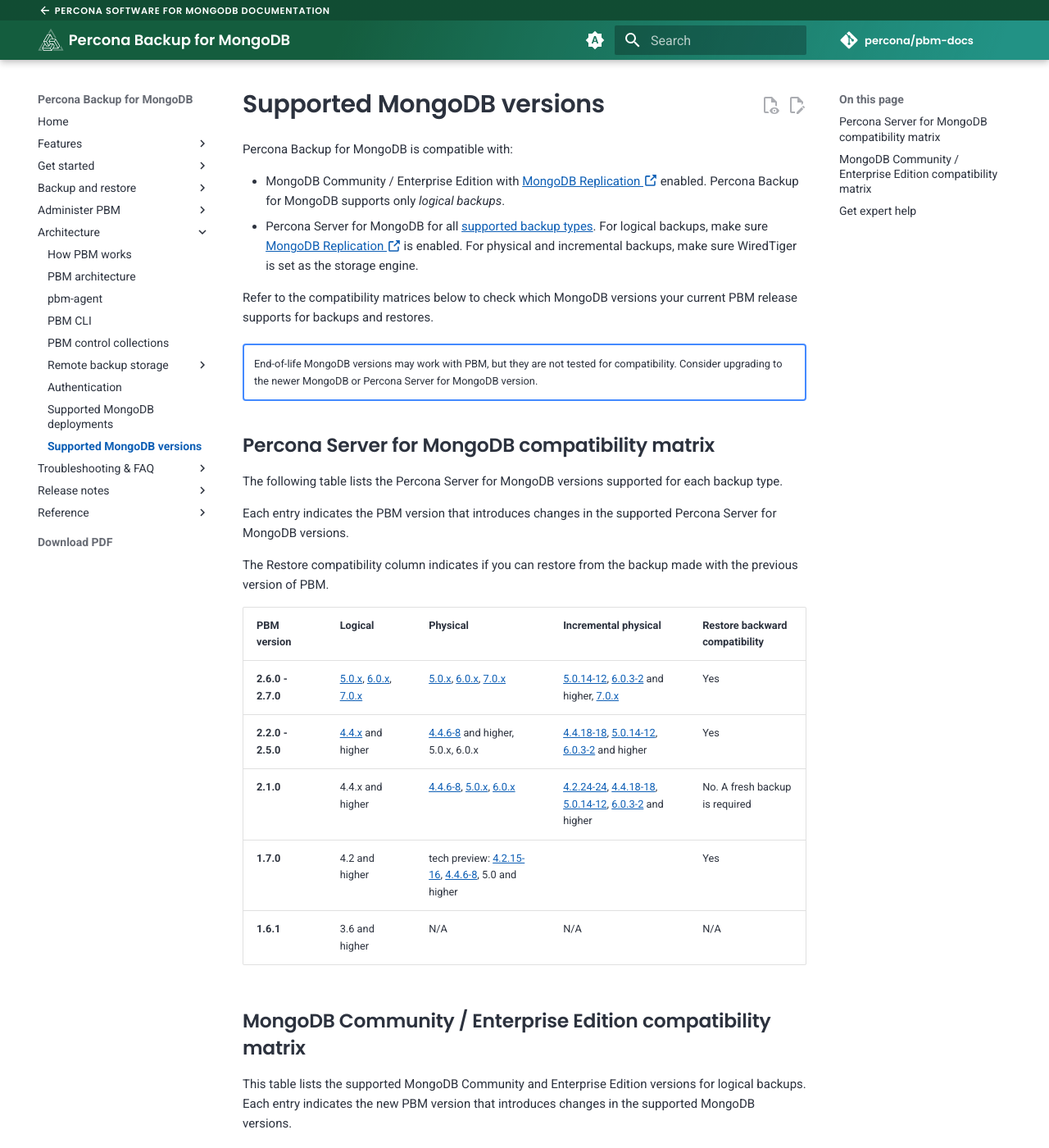
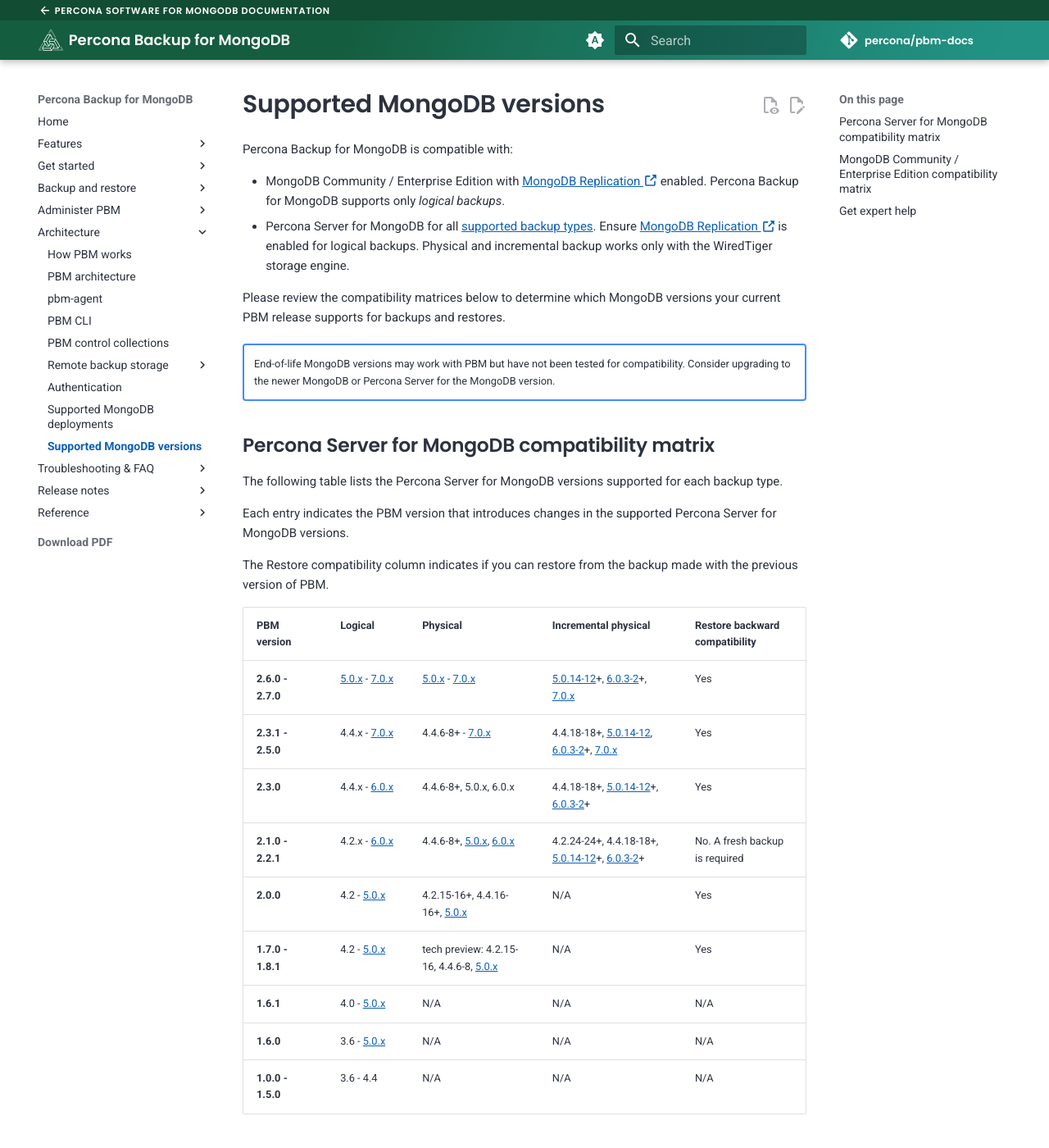
Before and after one commit to percona/pbm-docs, an MkDocs documentation site: the page built from docs/details/versions.md, in a window 1280 px wide and 1400 px high. Shown: the whole window at 82% size. Built offline with MkDocs 1.6.1 and Material for MkDocs 9.7.7, drawn with Linux system fonts in a browser that asks for light colours; nearby versions of some CDN libraries; comment, search, counter and statistics services are not loaded; some of the changed text lies outside the part shown.

Commit message:
Update versions.md - final version (#240)
* Update versions.md

```diff
--- a/docs/details/versions.md
+++ b/docs/details/versions.md
@@ -3,13 +3,13 @@
 Percona Backup for MongoDB is compatible with:
 
 * MongoDB Community / Enterprise Edition with [MongoDB Replication :octicons-link-external-16:](https://docs.mongodb.com/manual/replication/) enabled. Percona Backup for MongoDB supports only *logical backups*.
-* Percona Server for MongoDB for all [supported backup types](../features/backup-types.md). For logical backups, make sure [MongoDB Replication :octicons-link-external-16:](https://docs.mongodb.com/manual/replication/) is enabled. For physical and incremental backups, make sure WiredTiger is set as the storage engine.
+* Percona Server for MongoDB for all [supported backup types](../features/backup-types.md). Ensure [MongoDB Replication :octicons-link-external-16:](https://docs.mongodb.com/manual/replication/) is enabled for logical backups. Physical and incremental backup works only with the WiredTiger storage engine.
 
-Refer to the compatibility matrices below to check which MongoDB versions your current PBM release supports for backups and restores.
+Please review the compatibility matrices below to determine which MongoDB versions your current PBM release supports for backups and restores.
 
 !!! note ""
 
-    End-of-life MongoDB versions may work with PBM, but they are not tested for compatibility. Consider upgrading to the newer MongoDB or Percona Server for MongoDB version.
+    End-of-life MongoDB versions may work with PBM but have not been tested for compatibility. Consider upgrading to the newer MongoDB or Percona Server for the MongoDB version.
 
 ## Percona Server for MongoDB compatibility matrix
 
@@ -21,11 +21,15 @@
 
 | PBM version | Logical | Physical |Incremental physical | Restore backward compatibility|
 | ----------- |---------|----------|---------------------|---------------------|
-| **2.6.0 - 2.7.0** | [5.0.x], [6.0.x], [7.0.x] | [5.0.x], [6.0.x], [7.0.x] | [5.0.14-12], [6.0.3-2] and higher, [7.0.x] | Yes |
-| **2.2.0 - 2.5.0** | [4.4.x] and higher| [4.4.6-8] and higher, 5.0.x, 6.0.x| [4.4.18-18], [5.0.14-12], [6.0.3-2] and higher| Yes |
-| **2.1.0** | 4.4.x and higher | [4.4.6-8], [5.0.x], [6.0.x]| [4.2.24-24], [4.4.18-18], [5.0.14-12], [6.0.3-2] and higher| No. A fresh backup is required|
-| **1.7.0** | 4.2 and higher| tech preview: [4.2.15-16], [4.4.6-8], 5.0 and higher| | Yes
-| **1.6.1** | 3.6 and higher | N/A |N/A |N/A |Yes
+| **2.6.0 - 2.7.0** | [5.0.x] - [7.0.x] | [5.0.x] - [7.0.x] | [5.0.14-12]+, [6.0.3-2]+, [7.0.x] | Yes |
+| **2.3.1 - 2.5.0** | 4.4.x - [7.0.x] | 4.4.6-8+ - [7.0.x] | 4.4.18-18+, [5.0.14-12], [6.0.3-2]+, [7.0.x] | Yes |
+| **2.3.0** | 4.4.x - [6.0.x] | 4.4.6-8+, 5.0.x, 6.0.x | 4.4.18-18+, [5.0.14-12]+, [6.0.3-2]+ | Yes |
+| **2.1.0 - 2.2.1** | 4.2.x - [6.0.x] | 4.4.6-8+, [5.0.x], [6.0.x] | 4.2.24-24+, 4.4.18-18+, [5.0.14-12]+, [6.0.3-2]+ | No. A fresh backup is required|
+| **2.0.0** | 4.2 - [5.0.x] | 4.2.15-16+, 4.4.16-16+, [5.0.x] | N/A | Yes|
+| **1.7.0 - 1.8.1** | 4.2 - [5.0.x] | tech preview: 4.2.15-16, 4.4.6-8, [5.0.x] | N/A | Yes|
+| **1.6.1** | 4.0 - [5.0.x] | N/A |N/A |N/A |Yes|
+| **1.6.0** | 3.6 - [5.0.x] | N/A |N/A |N/A |Yes|
+| **1.0.0 - 1.5.0** | 3.6 - 4.4 | N/A |N/A |N/A |Yes|
 
 
 ## MongoDB Community / Enterprise Edition compatibility matrix
@@ -37,10 +41,14 @@
 | PBM version | Logical backups | Restore backward compatibility|
 | ----------- |-----------------| ----------------------------- |
 | **2.6.0 - 2.7.0** | 5.0.x and higher | Yes |
-| **2.2.0 - 2.5.0** | 4.4.x and higher | Yes |
-| **2.1.0** | 4.4.x and higher| No. A fresh backup is required|
-| **1.7.0** | 4.2 and higher| Yes
-| **1.6.1** | 3.6 and higher|Yes
+| **2.3.1 - 2.5.0** | 4.4.x - [7.0.x] | Yes |
+| **2.3.0** | 4.4.x - [6.0.x] | Yes |
+| **2.1.0 - 2.2.1** | 4.2.x - [6.0.x] | No. A fresh backup is required|
+| **2.0.0** | 4.2 - [5.0.x]| Yes|
+| **1.7.0 - 1.8.1** | 4.2 - [5.0.x] | Yes |
+| **1.6.1** | 4.0 - [5.0.x] | Yes|
+| **1.6.0** | 3.6 - [5.0.x] | Yes|
+| **1.0.0 - 1.5.0** | 3.6 - 4.4|Yes|
 
 
 
```
